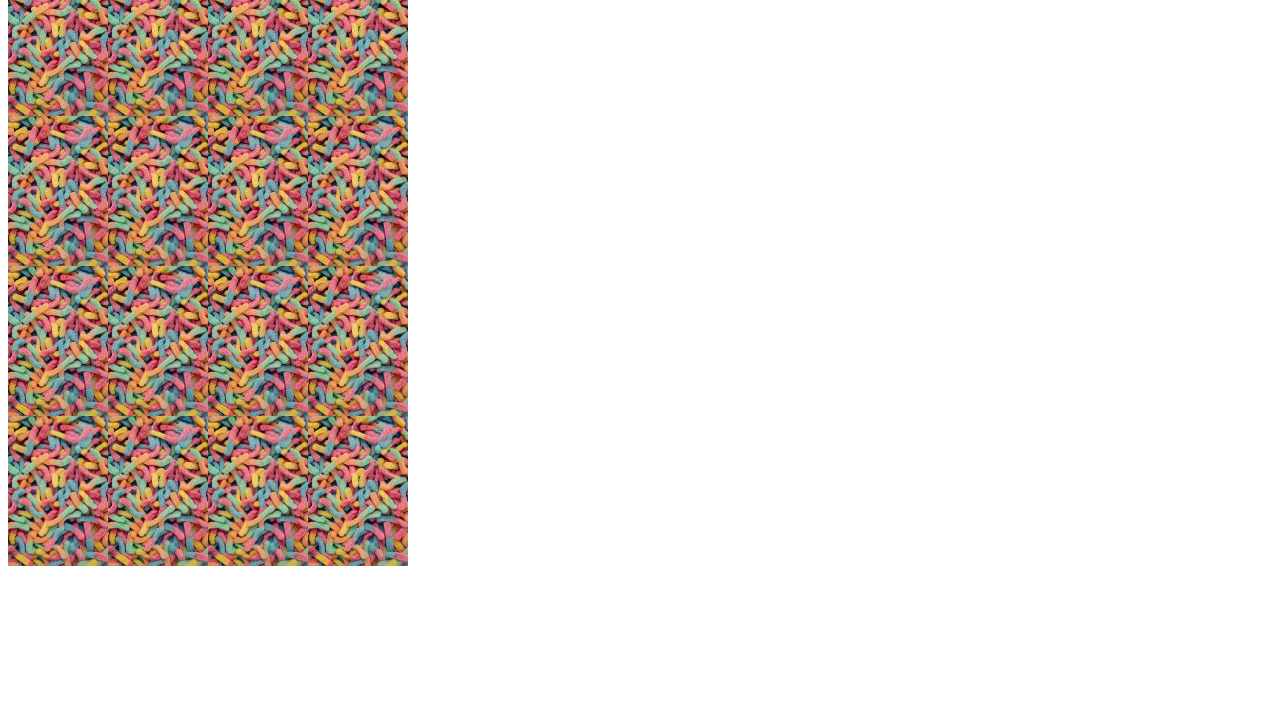
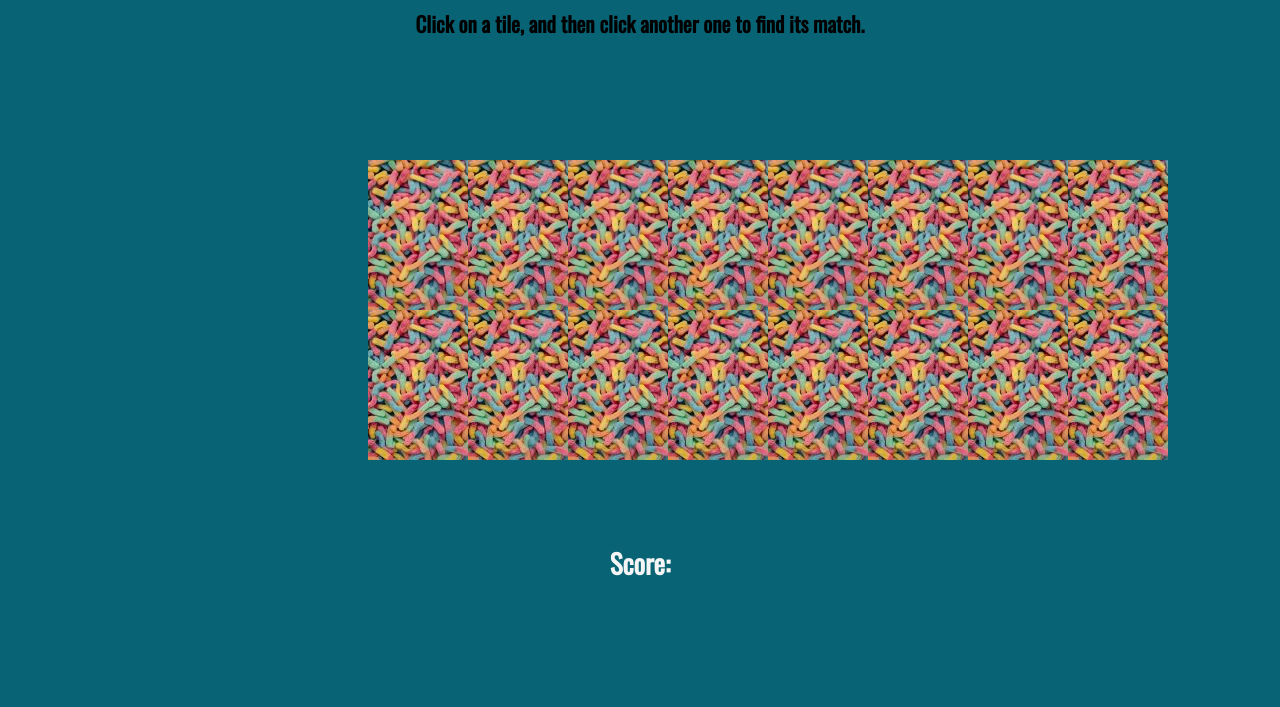
Before and after one commit to ariellouise/Memory-Game, a plain HTML site: page index.html in a window 1280 px wide. Shown: the part 93-800 px from the top of the page. Drawn offline with nearby package versions, Linux system fonts and the light colour scheme.

Commit message:
style.css updated
edited some minor styling

```diff
--- a/app.js
+++ b/app.js
@@ -105,7 +105,7 @@ function checkMatch() {
     cards[optionTwoId].setAttribute("src", "images/background.jpg");
     alert("Sorry! Try again!");
   }
-
+  resultDisplay.textContent = cardsWon.length;
   cardsChosen = [];
   cardsChosenIds = [];
 
--- a/index.html
+++ b/index.html
@@ -6,12 +6,21 @@
     <meta name="viewport" content="width=device-width, initial-scale=1.0" />
     <title>Memory Game by Ariel Murphy</title>
     <link rel="stylesheet" href="style.css" />
+    <link rel="preconnect" href="https://fonts.googleapis.com" />
+    <link rel="preconnect" href="https://fonts.gstatic.com" crossorigin />
+    <link
+      href="https://fonts.googleapis.com/css2?family=Oswald&display=swap"
+      rel="stylesheet"
+    />
   </head>
   <body>
-    <h3>Score: <span id="result"></span></h3>
+    <h1>Memory Game</h1>
+    <h3>Click on a tile, and then click another one to find its match.</h3>
 
     <div id="grid"></div>
-
+    <div>
+      <h2 id="score">Score: <span id="result"></span></h2>
+    </div>
     <script src="app.js"></script>
   </body>
 </html>
--- a/style.css
+++ b/style.css
@@ -1,6 +1,26 @@
 #grid {
-  width: 400px;
+  width: 800px;
   height: 300px;
   display: flex;
   flex-wrap: wrap;
+  align-items: center;
+  justify-content: center;
+  padding-left: 360px;
+  padding-top: 100px;
 }
+
+body {
+  font-family: "Oswald", sans-serif;
+  background-color: #086375;
+  font-size: large;
+  color: whitesmoke;
+  text-align: center;
+}
+
+h3 {
+  color: black;
+}
+
+#score {
+  padding: 60px;
+}
```
